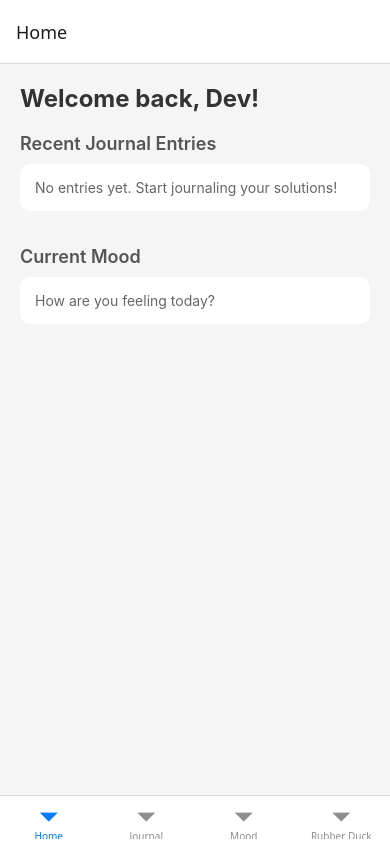
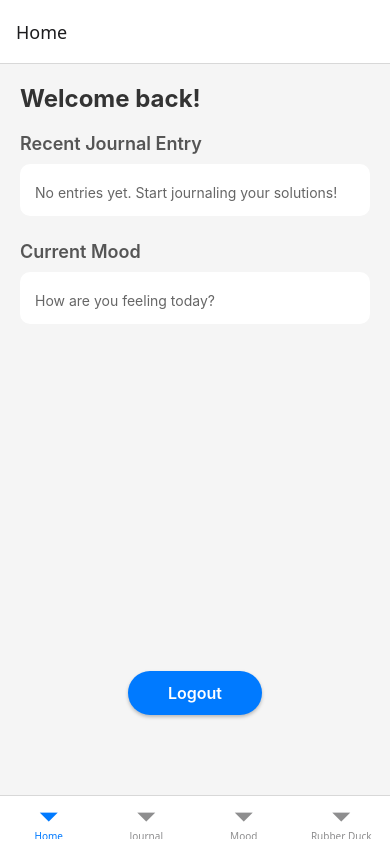
Before and after one commit to Cos229-239/2603_Team01, a React Native app: screen /MainTabs in a window 390 px wide. Built offline with nearby package versions, Linux system fonts and the light colour scheme.

Commit message:
Updated my branch with the changes made from the team

```diff
--- a/src/screens/HomeScreen.tsx
+++ b/src/screens/HomeScreen.tsx
@@ -1,20 +1,24 @@
 import React, {useState, useEffect} from 'react';
-import { View, Text, StyleSheet, ScrollView, FlatList, TouchableOpacity } from 'react-native';
+import { View, Text, StyleSheet, ScrollView, TouchableOpacity, Alert } from 'react-native';
 import AsyncStorage from '@react-native-async-storage/async-storage';
-import { useIsFocused } from '@react-navigation/native';
+import { useIsFocused, useNavigation, CommonActions } from '@react-navigation/native';
+import { supabase } from '../lib/supabase';
 
-const HomeScreen = ({ navigation }: any) => {
-  const [recentEntries, setRecentEntries] = useState<any[]>([]);
+const HomeScreen = () => {
+  const [lastEntry, setLastEntry] = useState<any>(null);
   const [lastMood, setLastMood] = useState<any>(null);
+  const [username, setUsername] = useState<string>('');
   const isFocused = useIsFocused();
+  const navigation = useNavigation();
 
   const loadData = async () => {
     try {
       const savedEntries = await AsyncStorage.getItem('journal_entries');
       if (savedEntries) {
         const entries = JSON.parse(savedEntries);
-        // Take the top 3 most recent entries
-        setRecentEntries(entries.slice(0, 3));
+        if (entries.length > 0) {
+          setLastEntry(entries[0]); // Most recent entry
+        }
       }
 
       const savedMood = await AsyncStorage.getItem('last_mood');
@@ -25,6 +29,54 @@ const HomeScreen = ({ navigation }: any) => {
       console.error('Failed to load home data', error);
     }
   };
+
+  const fetchUser = async () => {
+    try {
+      const { data, error } = await supabase.auth.getUser();
+      if (error) {
+        console.error('Error fetching user:', error);
+        setUsername('');
+        return;
+      }
+
+      if (data?.user?.email) {
+        const extractedUsername = data.user.email.split('@')[0];
+        setUsername(extractedUsername);
+      } else {
+        setUsername('');
+      }
+    } catch (error) {
+      console.error('Failed to fetch user', error);
+      setUsername('');
+    }
+  };
+
+  const handleLogout = async () => {
+    try {
+      const { error } = await supabase.auth.signOut();
+
+      if (error) {
+        Alert.alert('Error', 'Failed to logout. Please try again.');
+        console.error('Logout error:', error);
+        return;
+      }
+
+      // Navigate back to Login screen and reset navigation stack
+      navigation.dispatch(
+        CommonActions.reset({
+          index: 0,
+          routes: [{ name: 'Login' }],
+        })
+      );
+    } catch (error) {
+      Alert.alert('Error', 'An unexpected error occurred.');
+      console.error('Logout error:', error);
+    }
+  };
+
+  useEffect(() => {
+    fetchUser();
+  }, []);
 
   useEffect(() => {
     if (isFocused) {
@@ -40,43 +92,25 @@ const HomeScreen = ({ navigation }: any) => {
     'Productive': "Great momentum! What's the next small win you can achieve?",
   };
 
-  const handleEntryPress = (entry: any) => {
-    navigation.navigate('Journal', {
-      screen: 'JournalEntry',
-      params: { entry },
-    });
-  };
-
   return (
+    <View style={styles.wrapper}>
       <ScrollView style={styles.container}>
-      <Text style={styles.title}>Welcome back, Dev!</Text>
+        <Text style={styles.title}>
+          Welcome back{username ? `, ${username}` : ''}!
+        </Text>
 
         <View style={styles.section}>
-        <Text style={styles.sectionTitle}>Recent Journal Entries</Text>
-        {recentEntries.length > 0 ? (
-          <FlatList
-            data={recentEntries}
-            keyExtractor={(item) => item.id}
-            scrollEnabled={false}
-            renderItem={({ item }) => (
-              <TouchableOpacity
-                style={styles.card}
-                onPress={() => handleEntryPress(item)}
-                activeOpacity={0.7}
-              >
-                <View style={styles.cardHeader}>
-                  <Text style={styles.cardTitle}>{item.title}</Text>
-                  <Text style={styles.editLink}>Edit</Text>
+          <Text style={styles.sectionTitle}>Recent Journal Entry</Text>
+          <View style={styles.card}>
+            {lastEntry ? (
+              <>
+                <Text style={styles.cardTitle}>{lastEntry.title}</Text>
+                <Text style={styles.cardText} numberOfLines={2}>{lastEntry.solution}</Text>
+              </>
+            ) : (
+              <Text style={styles.cardText}>No entries yet. Start journaling your solutions!</Text>
+            )}
           </View>
-                <Text style={styles.cardText} numberOfLines={2}>{item.solution}</Text>
-              </TouchableOpacity>
-            )}
-          />
-        ) : (
-          <View style={styles.card}>
-            <Text style={styles.cardText}>No entries yet. Start journaling your solutions!</Text>
-          </View>
-        )}
         </View>
 
         <View style={styles.section}>
@@ -95,20 +129,50 @@ const HomeScreen = ({ navigation }: any) => {
           </View>
         </View>
       </ScrollView>
+
+      <View style={styles.logoutContainer}>
+        <TouchableOpacity style={styles.logoutButton} onPress={handleLogout}>
+          <Text style={styles.logoutText}>Logout</Text>
+        </TouchableOpacity>
+      </View>
+    </View>
   );
 };
 
 const styles = StyleSheet.create({
-  container: { flex: 1, backgroundColor: '#f5f5f5', padding: 20 },
+  wrapper: { flex: 1, backgroundColor: '#f5f5f5' },
+  container: { flex: 1, padding: 20 },
   title: { fontSize: 24, fontWeight: 'bold', marginBottom: 20, color: '#333' },
   section: { marginBottom: 25 },
   sectionTitle: { fontSize: 18, fontWeight: '600', marginBottom: 10, color: '#555' },
-  card: { backgroundColor: '#fff', padding: 15, borderRadius: 10, elevation: 2, marginBottom: 10 },
-  cardHeader: { flexDirection: 'row', justifyContent: 'space-between', alignItems: 'center', marginBottom: 5 },
-  cardTitle: { fontWeight: 'bold', fontSize: 16, flex: 1 },
-  editLink: { color: '#007AFF', fontSize: 14, fontWeight: '500' },
-  cardText: { color: '#666' },
+  card: { backgroundColor: '#fff', padding: 15, borderRadius: 10, elevation: 2 },
+  cardTitle: { fontWeight: 'bold', fontSize: 16 },
+  cardText: { color: '#666', marginTop: 5 },
   aiPrompt: { fontStyle: 'italic', color: '#007AFF', marginTop: 8 },
+  logoutContainer: {
+    position: 'absolute',
+    bottom: 70,
+    left: 0,
+    right: 0,
+    alignItems: 'center',
+    paddingBottom: 10,
+  },
+  logoutButton: {
+    backgroundColor: '#007AFF',
+    paddingHorizontal: 40,
+    paddingVertical: 12,
+    borderRadius: 25,
+    elevation: 3,
+    shadowColor: '#000',
+    shadowOffset: { width: 0, height: 2 },
+    shadowOpacity: 0.25,
+    shadowRadius: 3.84,
+  },
+  logoutText: {
+    color: '#fff',
+    fontWeight: '600',
+    fontSize: 16,
+  },
 });
 
 export default HomeScreen;
--- a/src/screens/MoodScreen.tsx
+++ b/src/screens/MoodScreen.tsx
@@ -1,9 +1,15 @@
-import React, {useState, useEffect} from 'react';
-import {View, Text, StyleSheet, TouchableOpacity, ScrollView} from 'react-native';
-import AsyncStorage from '@react-native-async-storage/async-storage';
+import React, {useState} from 'react';
+import {View, Text, StyleSheet, TouchableOpacity, ScrollView } from 'react-native';
+
+import Slider from '@react-native-community/slider';
 
 const MoodScreen = () => {
   const [currentMood, setCurrentMood] = useState<string | null>(null);
+
+  const [sliderValue, setSliderValue] = useState(0);
+
+  const [stressTips, setStressTips] = useState('');
+
 
   const moods = [
     { label: 'Productive', icon: '🚀' },
@@ -18,33 +24,26 @@ const MoodScreen = () => {
     'Burned Out': "It looks like you've been working hard. Have you eaten anything today or taken a walk?",
     'Focused': "You're in the zone! Keep going, but remember to stretch every hour.",
     'Frustrated': "Deep breaths. Maybe try explaining the problem out loud to a rubber duck?",
-    'Productive': "Great momentum! What's the next small win you can achieve?",
     };
 
-  useEffect(() => {
-    loadMood();
-  }, []);
 
-  const loadMood = async () => {
-    try {
-      const savedMood = await AsyncStorage.getItem('last_mood');
-      if (savedMood) {
-        const moodData = JSON.parse(savedMood);
-        setCurrentMood(moodData.label);
-      }
-    } catch (error) {
-      console.error('Failed to load mood', error);
+   const handleSlidingComplete = (value: number) => {
+       setSliderValue(value)
+       if (value <= 0) {
+           setStressTips('Stress Level 0: Doing Great\nKeep up the good work!')
+       } else if (value <= 1) {
+           setStressTips('Stress Level 1: Feeling Anxious\nTry playing some instrumental music to help soothe your nerves.')
+       } else if (value <= 2) {
+           setStressTips("Stress Level 2: Building Uncertainty\nDon't be afraid to ask for help from your peers if you begin to feel lost or confused.")
+       } else if (value <= 3) {
+           setStressTips('Stress Level 3: Mentally Struggling\nMake sure you develop a healthy work-life balance to prevent your stress from increasing')
+       } else if (value <= 4) {
+           setStressTips('Stress Level 4: Stressed Out\nSplitting your tasks into smaller parts can make a large workload easier to manage.')
+       } else if (value <= 5) {
+           setStressTips('Stress Level 5: Completely Overwhelmed\nTaking a break from your work will help you reset, recharge, and approach the sitaution from a different angle. ')
        }
   };
 
-  const handleMoodSelect = async (mood: { label: string, icon: string }) => {
-    try {
-      setCurrentMood(mood.label);
-      await AsyncStorage.setItem('last_mood', JSON.stringify(mood));
-    } catch (error) {
-      console.error('Failed to save mood', error);
-    }
-  };
 
   return (
     <ScrollView style={styles.container}>
@@ -54,7 +53,7 @@ const MoodScreen = () => {
           <TouchableOpacity
             key={mood.label}
             style={[styles.moodCard, currentMood === mood.label && styles.selectedMood]}
-            onPress={() => handleMoodSelect(mood)}
+            onPress={() => setCurrentMood(mood.label)}
           >
             <Text style={styles.moodIcon}>{mood.icon}</Text>
             <Text style={styles.moodLabel}>{mood.label}</Text>
@@ -68,6 +67,32 @@ const MoodScreen = () => {
           <Text style={styles.aiText}>{aiPrompts[currentMood]}</Text>
         </View>
       )}
+
+
+       <Text style={styles.stressTitle}>Stress Level: {sliderValue}</Text>
+
+          <Slider
+
+              style={styles.slider}
+
+
+              minimumValue={0}
+              maximumValue={5}
+
+              step={.25}
+
+              minimumTrackTintColor="#E00C0C"
+              maximumTrackTintColor="#00FF00"
+
+              thumbTintColor = "#000000"
+
+              onValueChange={(value) => setSliderValue(value)}
+              value={sliderValue}
+
+
+              onSlidingComplete={handleSlidingComplete}
+          />
+          <Text style={styles.stressText}>{stressTips}</Text>
     </ScrollView>
   );
 };
@@ -82,7 +107,12 @@ const styles = StyleSheet.create({
     moodLabel: { marginTop: 10, fontWeight: '600' },
     aiCard: { backgroundColor: '#e3f2fd', padding: 20, borderRadius: 12, marginTop: 20, borderLeftWidth: 5, borderLeftColor: '#007AFF' },
     aiTitle: { fontWeight: 'bold', color: '#007AFF', marginBottom: 5 },
-  aiText: { fontSize: 16, color: '#333', lineHeight: 22 }
+    aiText: { fontSize: 16, color: '#333', lineHeight: 22 },
+
+
+    stressTitle: { fontSize: 24, fontWeight: 'bold', marginTop: 20, color: '#333', textAlign: 'center' },
+    stressText: { fontSize: 16, color: '#333', textAlign: 'center' },
+    slider: { width: '100%', minHeight: 50 }
 });
 
 export default MoodScreen;
```
Lines whose indentation alone changed are shown as unchanged.
